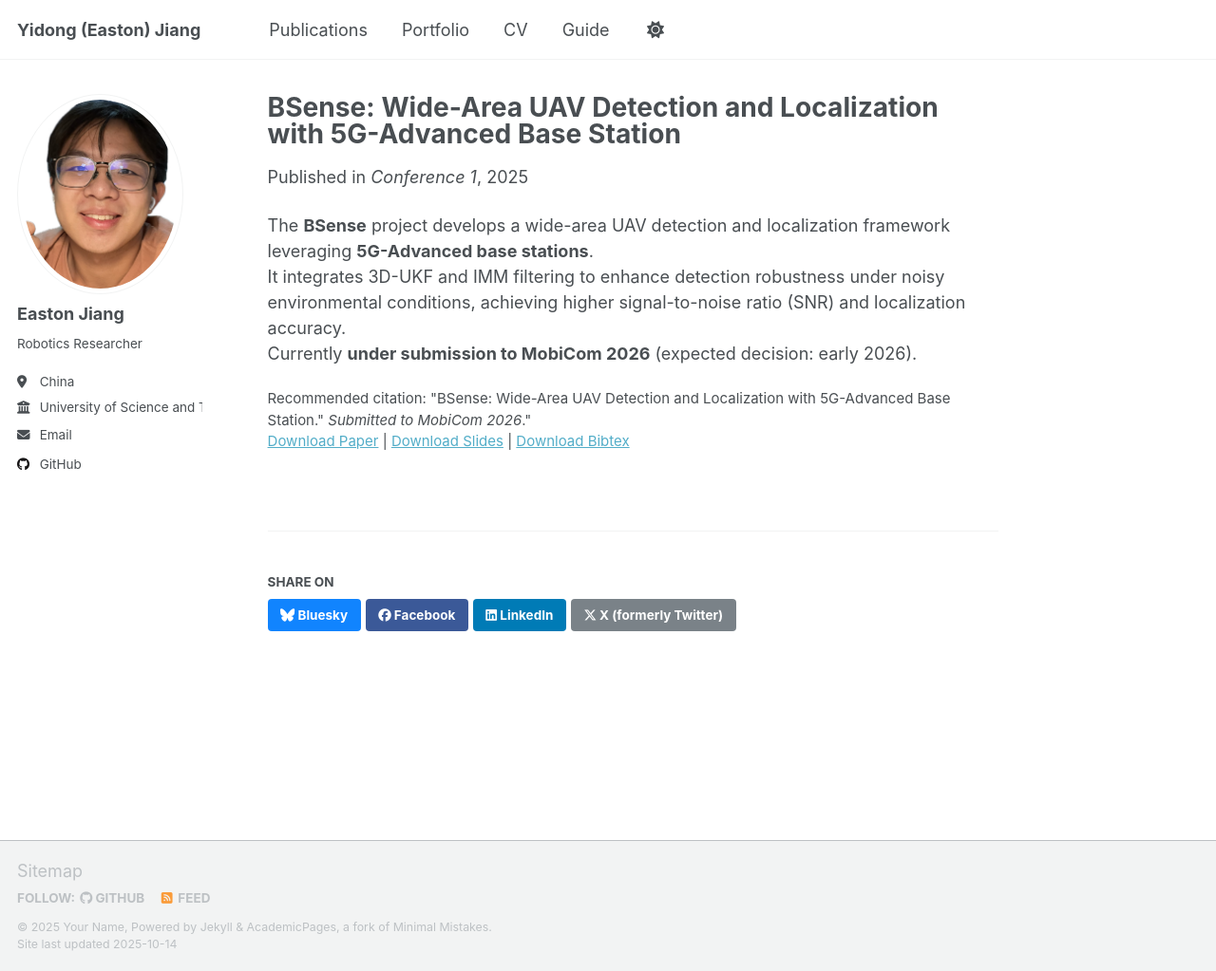
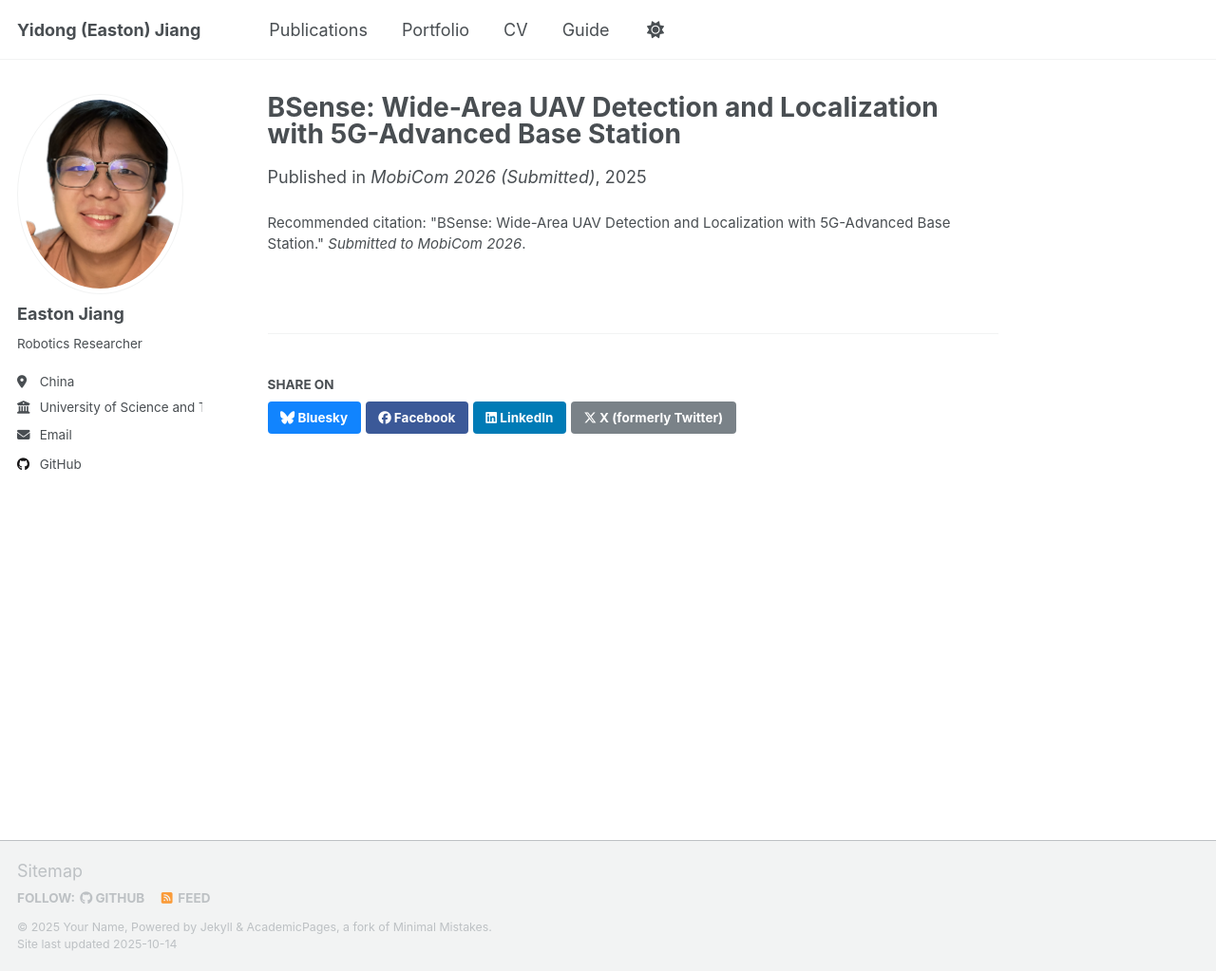
Before and after one commit to 1EastonJ/1eastonj, a Jekyll site: the page built from _publications/2009-10-01-paper-title-number-1.md, in a window 1280 px wide and 1023 px high. Shown: the whole window at 95% size. Built offline with Jekyll 4.4.1, drawn with Linux system fonts in a browser that asks for light colours; a script that is not in the unit is left out.

Commit message:
Update 2009-10-01-paper-title-number-1.md

```diff
--- a/_publications/2009-10-01-paper-title-number-1.md
+++ b/_publications/2009-10-01-paper-title-number-1.md
@@ -1,16 +1,7 @@
 ---
 title: "BSense: Wide-Area UAV Detection and Localization with 5G-Advanced Base Station"
-collection: publications
-category: manuscripts
-permalink: /publication/2025-09-04-paper-title-number-1
-excerpt: 'Submitted to MobiCom 2026 (under review). This work focuses on UAV detection and localization using 5G-Advanced base stations and hybrid IMM-UKF tracking.'
 date: 2025-09-04
-venue: 'Conference 1'
-slidesurl: 'http://academicpages.github.io/files/slides1.pdf'
-paperurl: 'http://academicpages.github.io/files/paper1.pdf'
-bibtexurl: 'http://academicpages.github.io/files/bibtex1.bib'
-citation: '"BSense: Wide-Area UAV Detection and Localization with 5G-Advanced Base Station." <i>Submitted to MobiCom 2026</i>."'
+venue: "MobiCom 2026 (Submitted)"
+excerpt: "Under review. UAV detection and localization using 5G-Advanced base stations and IMM-UKF tracking."
+citation: '"BSense: Wide-Area UAV Detection and Localization with 5G-Advanced Base Station." <i>Submitted to MobiCom 2026</i>.'
 ---
-The **BSense** project develops a wide-area UAV detection and localization framework leveraging **5G-Advanced base stations**.
-It integrates 3D-UKF and IMM filtering to enhance detection robustness under noisy environmental conditions, achieving higher signal-to-noise ratio (SNR) and localization accuracy.
-Currently **under submission to MobiCom 2026** (expected decision: early 2026).
```
